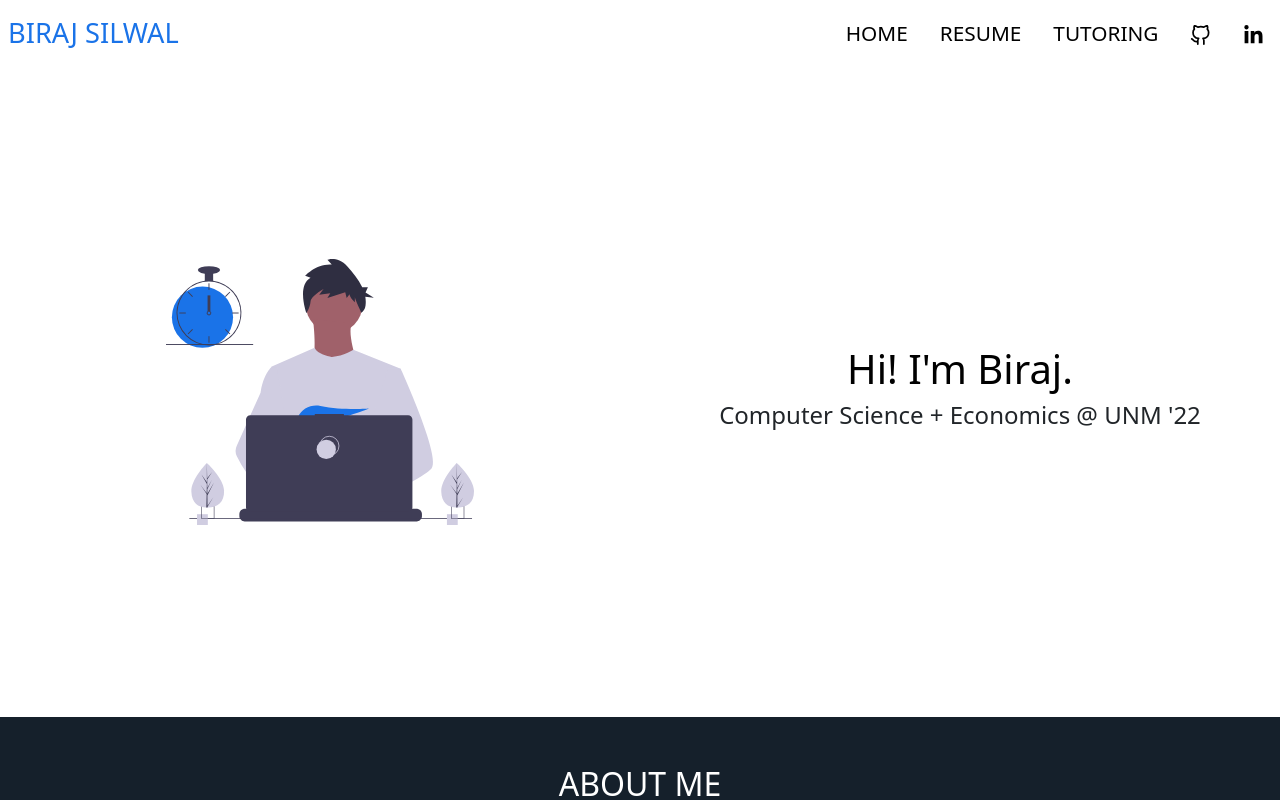
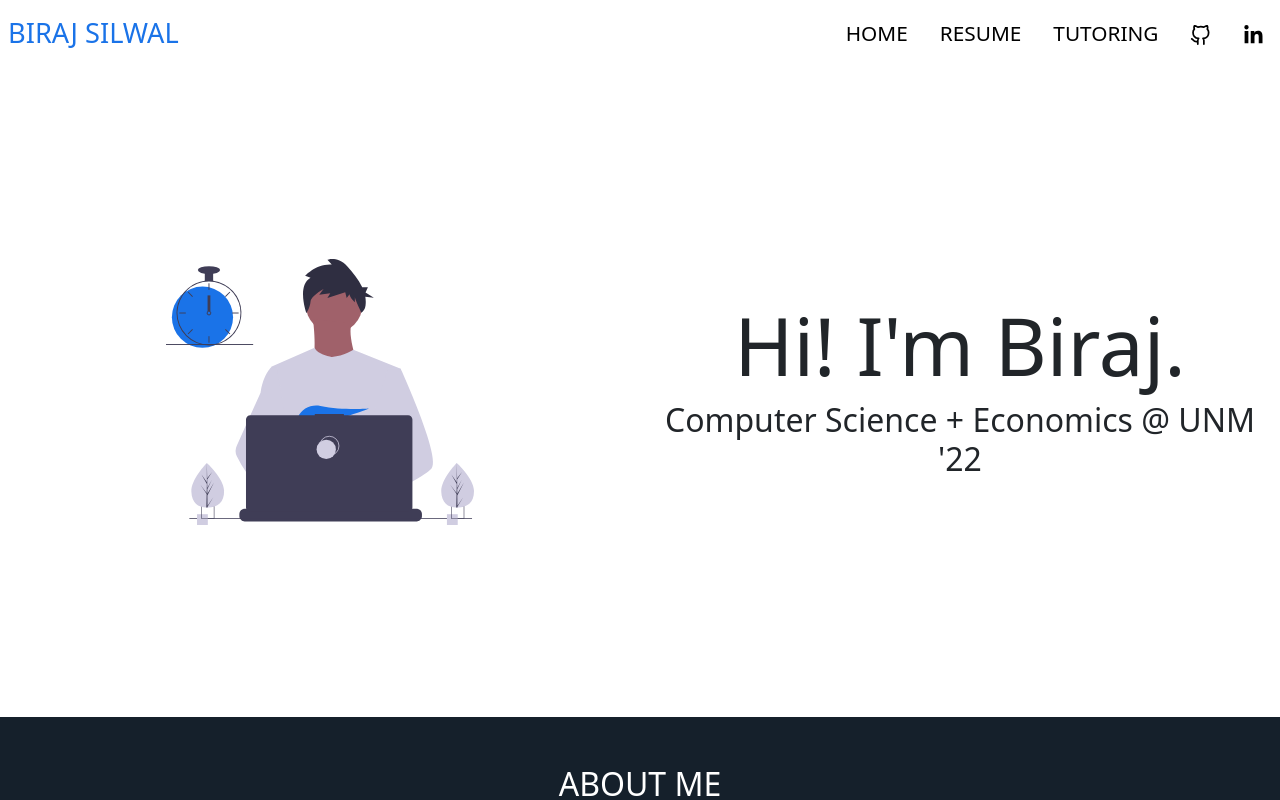
Before and after one commit to birajsilwal/ReactWebsite, a React (Create React App) app: page / in a window 1280 px wide. Shown: the top 800 px of the page. Built offline with nearby package versions, Linux system fonts and the light colour scheme.

Commit message:
updated banner

```diff
--- a/src/components/Banner.jsx
+++ b/src/components/Banner.jsx
@@ -5,7 +5,25 @@ import "../css/Home.css";
 import programmer1 from "../static/programmer1.svg";
 import {Spring} from 'react-spring'
 
+import { makeStyles } from '@material-ui/core/styles';
+
+const useStyles = makeStyles((theme) => ({
+  hi: {
+    [theme.breakpoints.up('md')]: {
+      fontSize: '5em',
+    },
+  },
+  bannerCaption: {
+    fontWeight: '300',
+    [theme.breakpoints.up('md')]: {
+      fontSize: '2em',
+    }
+  },
+}))
+
 export default function Banner() {
+
+  const classes = useStyles();
 
   const HiMessageAlign = {
     alignSelf: "center"
@@ -42,8 +60,8 @@ export default function Banner() {
                 <div style={HiMessageAlign} class="col-lg-6">
                   <div style={props}>
                     <div class="banner-content">
-                      <h1 class="banner-title">Hi! I'm Biraj.</h1>
-                      <h4 className={HomeCss.bannerCaption}>Computer Science + Economics @ UNM '22</h4>
+                      <h1 className={classes.hi}>Hi! I'm Biraj.</h1>
+                      <h4 className={classes.bannerCaption}>Computer Science + Economics @ UNM '22</h4>
                     </div>
                   </div>
                 </div>
```
